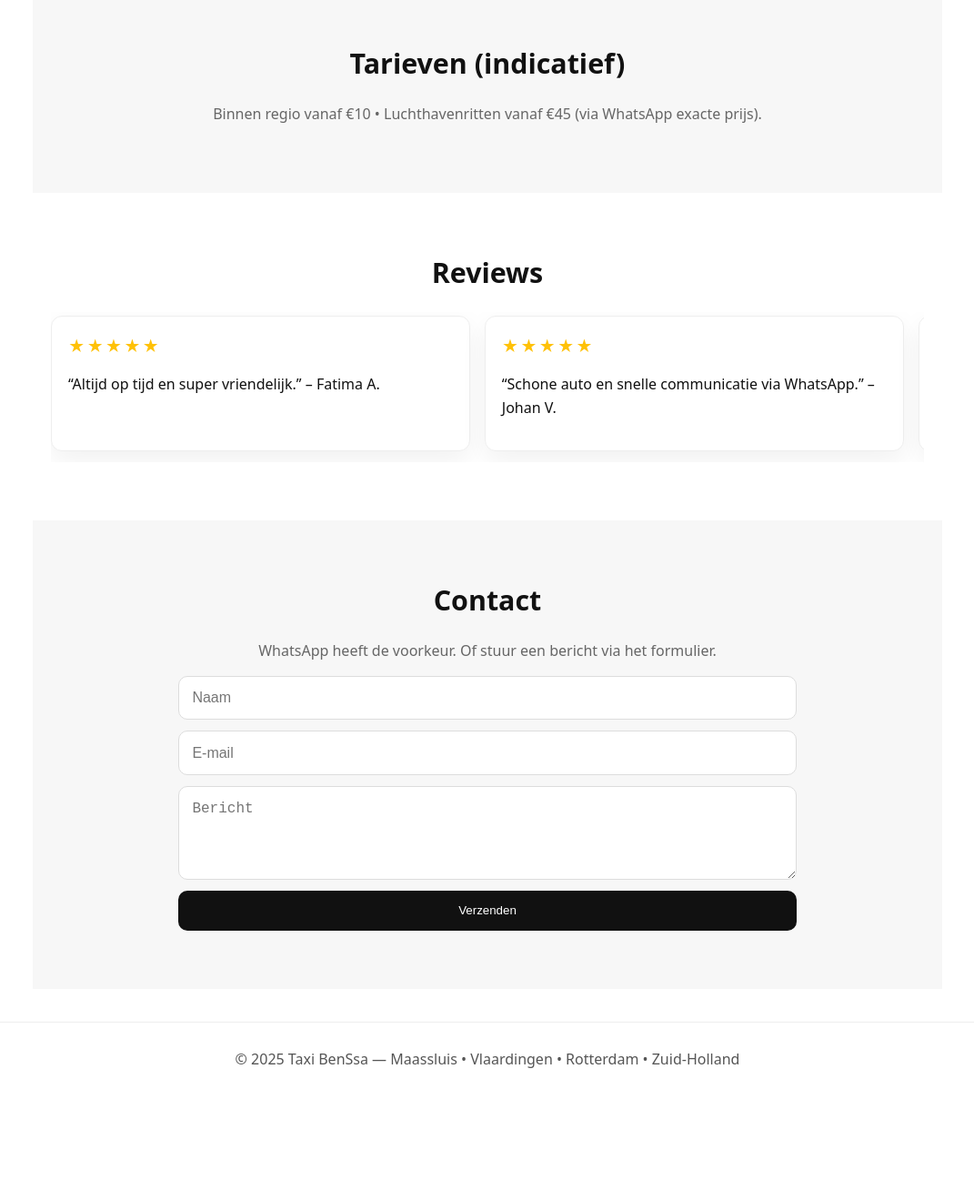
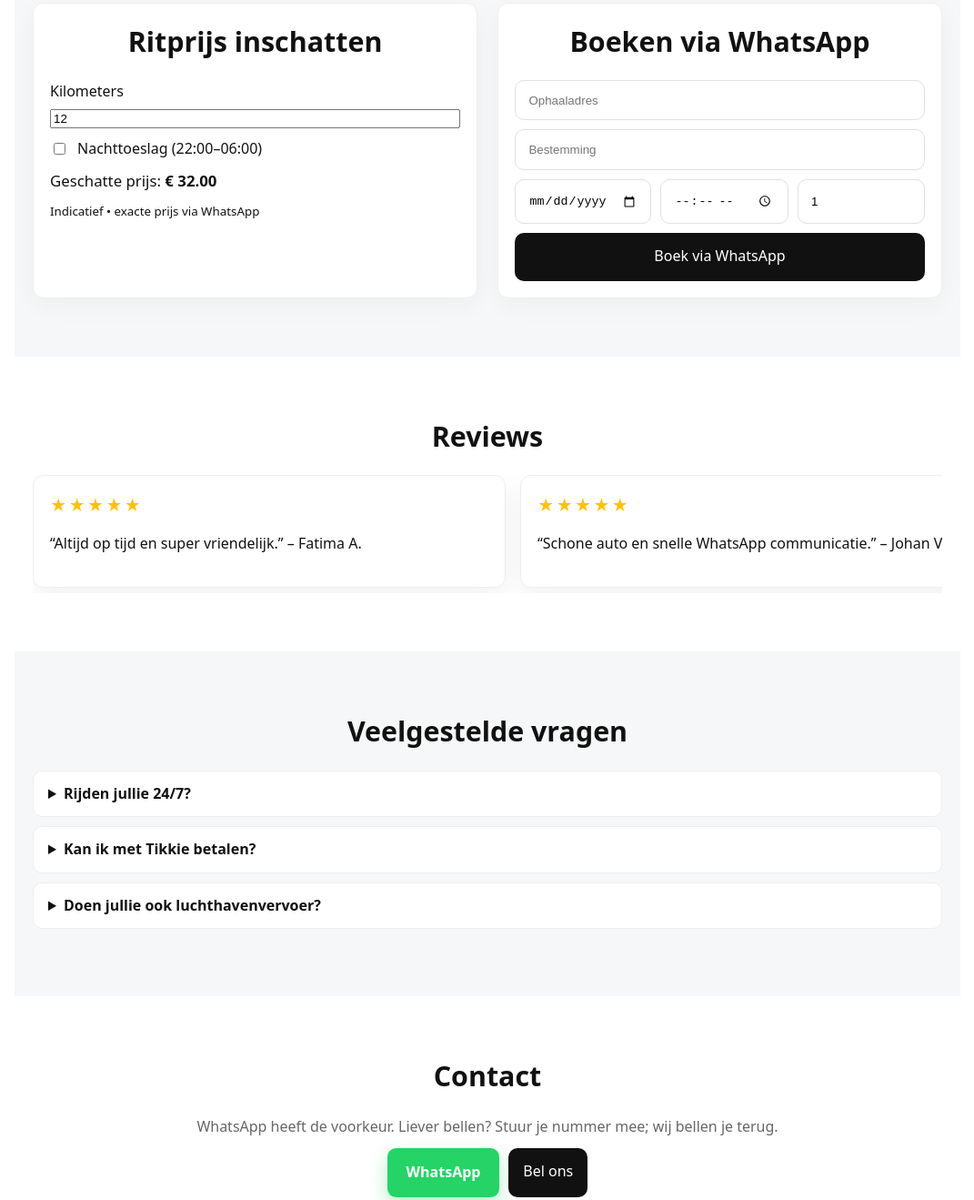
Before and after one commit to ziadben10/taxibenssa.github.io, a plain HTML site: page index.html in a window 1280 px wide. Shown: the part 1132-2451 px from the top of the page at 91% size, without its empty margins (104-1175 px from the left). Before the commit the page ends 2337 px from the top, so only its background shows below. Drawn offline with Linux system fonts and the light colour scheme.

Commit message:
Update index.html

```diff
--- a/index.html
+++ b/index.html
@@ -4,19 +4,20 @@
   <meta charset="utf-8" />
   <meta name="viewport" content="width=device-width,initial-scale=1" />
   <title>Taxi BenSsa – Taxi Maassluis, Vlaardingen & Rotterdam</title>
-  <meta name="description" content="Taxi BenSsa: snel en betrouwbaar taxivervoer in Maassluis, Vlaardingen, Rotterdam en heel Zuid-Holland. 24/7 bereikbaar. Boek direct via WhatsApp." />
+  <meta name="description" content="Snel en betrouwbaar taxivervoer in Maassluis, Vlaardingen, Rotterdam en heel Zuid-Holland. 24/7 bereikbaar. Boek direct via WhatsApp." />
   <link rel="canonical" href="https://taxibenssa.nl/">
+  <!-- OG/Twitter -->
   <meta property="og:title" content="Taxi BenSsa – Taxi Maassluis, Vlaardingen & Rotterdam">
   <meta property="og:description" content="Snel, betrouwbaar taxivervoer in Zuid-Holland. Boek direct via WhatsApp.">
   <meta property="og:type" content="website">
+  <meta property="og:image" content="https://taxibenssa.nl/hero-taxi.jpg">
+  <meta name="twitter:card" content="summary_large_image">
   <style>
-    :root{
-      --brand:#25d366; --light:#f7f7f7; --text:#111; --muted:#666;
-    }
+    :root{--brand:#25d366;--text:#111;--muted:#666;--soft:#f6f7f8}
     *{box-sizing:border-box} html,body{margin:0;padding:0}
     body{font-family:system-ui,-apple-system,Segoe UI,Roboto,Inter,Arial,sans-serif;color:var(--text);line-height:1.6;scroll-behavior:smooth;background:#fff}
     /* Lang toggle */
-    .lang{position:fixed;top:12px;right:12px;z-index:50;background:rgba(255,255,255,.92);backdrop-filter:blur(6px);border:1px solid #ddd;border-radius:999px;padding:4px 8px;display:flex;gap:6px;align-items:center;font-size:.9rem}
+    .lang{position:fixed;top:12px;right:12px;z-index:60;background:rgba(255,255,255,.92);backdrop-filter:blur(6px);border:1px solid #e7e7e8;border-radius:999px;padding:4px 8px;display:flex;gap:6px;align-items:center;font-size:.9rem}
     .lang button{background:none;border:none;padding:6px 10px;border-radius:999px;cursor:pointer}
     .lang button.active{background:#111;color:#fff}
     /* Hero */
@@ -28,187 +29,251 @@
     .hero .tag{font-size:clamp(1rem,2.2vw,1.25rem);opacity:.95;margin:0 0 1.2rem}
     .btn-wa{display:inline-block;background:var(--brand);color:#fff;text-decoration:none;padding:.9rem 1.3rem;border-radius:.6rem;font-weight:700;box-shadow:0 8px 20px rgba(37,211,102,.35)}
     .btn-wa:hover{filter:brightness(.95)}
-    /* Sections */
-    .section{padding:64px 20px;max-width:1000px;margin:0 auto}
-    .section.alt{background:var(--light)}
-    h2{margin:0 0 18px;text-align:center;font-size:clamp(1.4rem,3vw,1.9rem)}
+    .section{padding:64px 20px;max-width:1040px;margin:0 auto}
+    .section.alt{background:var(--soft)}
+    h2{margin:0 0 18px;text-align:center;font-size:clamp(1.35rem,3vw,1.9rem)}
     .lead{text-align:center;color:var(--muted);margin:0 auto 10px;max-width:820px}
     .usp{list-style:none;padding:0;margin:18px auto 0;max-width:800px}
     .usp li{padding:12px 0;border-bottom:1px solid #eee}
     .usp li:last-child{border-bottom:none}
-    /* Reviews rail */
-    .reviews{overflow:hidden}
-    .rail{display:flex;gap:16px;overflow-x:auto;scroll-snap-type:x mandatory;padding:4px 0 12px}
+    .grid2{display:grid;gap:22px}
+    .grid2>div{background:#fff;border:1px solid #eee;border-radius:12px;padding:18px;box-shadow:0 8px 28px rgba(0,0,0,.04)}
+    @media(min-width:850px){.grid2{grid-template-columns:1fr 1fr}}
+    .form{display:grid;gap:10px}
+    .form input{width:100%;padding:.85rem .9rem;border:1px solid #e0e0e0;border-radius:10px}
+    .form .row{display:grid;gap:10px}
+    @media(min-width:650px){.form .row{grid-template-columns:1fr 1fr 1fr}}
+    .btn{display:inline-block;text-align:center;text-decoration:none;padding:.85rem 1rem;border-radius:10px;color:#fff;background:#111}
+    .btn:hover{filter:brightness(.95)}
+    .lbl{display:grid;gap:6px;margin-bottom:6px}
+    .chk{display:flex;align-items:center;gap:10px;margin:10px 0}
+    .est{font-size:1.05rem;margin:10px 0 6px}
+    /* Reviews */
+    .rail{display:flex;gap:16px;overflow-x:auto;scroll-snap-type:x mandatory;padding-bottom:6px}
     .card{flex:0 0 82%;max-width:520px;scroll-snap-align:start;background:#fff;border:1px solid #eee;border-radius:12px;padding:18px;box-shadow:0 10px 30px rgba(0,0,0,.06)}
     .stars{color:#ffc107;letter-spacing:2px;font-size:1.1rem;margin-bottom:6px}
-    /* Form */
-    form{display:grid;gap:12px;max-width:680px;margin:14px auto 0}
-    input,textarea{width:100%;padding:.9rem;border:1px solid #ddd;border-radius:10px;font-size:1rem}
-    button[type=submit]{background:#111;color:#fff;border:none;padding:.9rem 1.1rem;border-radius:10px;cursor:pointer}
-    button[type=submit]:hover{filter:brightness(.95)}
+    /* FAQ */
+    .faq details{background:#fff;border:1px solid #eee;border-radius:10px;padding:12px 16px;margin:10px 0}
+    .faq summary{cursor:pointer;font-weight:600}
     /* FABs */
     .fab-wa{position:fixed;right:18px;bottom:18px;z-index:60;width:56px;height:56px;display:grid;place-items:center;font-size:24px;background:var(--brand);color:#fff;border-radius:50%;text-decoration:none;box-shadow:0 12px 28px rgba(37,211,102,.35)}
     .fab-top{position:fixed;right:18px;bottom:88px;z-index:60;width:44px;height:44px;border-radius:50%;border:none;cursor:pointer;background:#000;color:#fff;font-size:18px;box-shadow:0 8px 20px rgba(0,0,0,.25);display:none}
     /* Reveal */
     .reveal{opacity:0;transform:translateY(18px);transition:.6s ease}
     .reveal.in{opacity:1;transform:none}
-    /* Footer */
     footer{padding:28px 20px;text-align:center;color:#555;border-top:1px solid #eee;margin-top:36px}
-    @media (min-width:768px){ .card{flex-basis:48%} }
   </style>
 </head>
 <body>
-  <!-- Language toggle -->
-  <div class="lang" aria-label="Language switch">
-    <span id="labelLang">Taal:</span>
-    <button id="btnNL" class="active">NL</button>
-    <button id="btnEN">EN</button>
+  <!-- Language -->
+  <div class="lang"><span id="t_lang">Taal:</span>
+    <button id="bNL" class="active">NL</button>
+    <button id="bEN">EN</button>
   </div>
 
   <!-- HERO -->
   <header class="hero">
     <div class="inner">
-      <h1 id="h1">Taxi BenSsa</h1>
-      <p id="tag" class="tag">Altijd snel. Altijd beschikbaar in Zuid-Holland.</p>
-      <a id="cta" class="btn-wa" href="https://wa.me/31643636957?text=Hallo%20Taxi%20BenSsa%2C%20ik%20wil%20graag%20een%20rit%20boeken." target="_blank" rel="noopener">📱 Boek via WhatsApp</a>
+      <h1 id="t_h1">Taxi BenSsa</h1>
+      <p id="t_tag" class="tag">Altijd snel. Altijd beschikbaar in Zuid-Holland.</p>
+      <a id="ctaHero" class="btn-wa" href="https://wa.me/31643636957" target="_blank" rel="noopener">📱 Boek via WhatsApp</a>
     </div>
   </header>
 
   <!-- WHY -->
   <section class="section reveal" id="why">
-    <h2 id="whyH2">Waarom Taxi BenSsa?</h2>
-    <p id="areas" class="lead">Dagelijks actief in Maassluis, Vlaardingen, Rotterdam en heel Zuid-Holland.</p>
+    <h2 id="t_why_h2">Waarom Taxi BenSsa?</h2>
     <ul class="usp" id="uspList">
       <li>⏰ Altijd op tijd – we staan voor je klaar</li>
       <li>🚗 Comfortabele ritten – schone auto’s & vriendelijke chauffeurs</li>
       <li>💳 Flexibel betalen – Tikkie of contant</li>
-      <li>🌍 Actief in Maassluis, Vlaardingen, Rotterdam & omgeving</li>
+      <li>🌍 Maassluis • Vlaardingen • Rotterdam • Zuid-Holland</li>
       <li>✈️ Luchthavens – Schiphol, Rotterdam Airport, Düsseldorf</li>
     </ul>
   </section>
 
-  <!-- RATES -->
-  <section class="section alt reveal" id="rates">
-    <h2 id="ratesH2">Tarieven (indicatief)</h2>
-    <p id="ratesP" class="lead">Binnen regio vanaf €10 • Luchthavenritten vanaf €45 (via WhatsApp exacte prijs).</p>
+  <!-- ESTIMATOR + BOOKING -->
+  <section class="section alt reveal" id="book">
+    <div class="grid2">
+      <div>
+        <h2 id="t_est_h2">Ritprijs inschatten</h2>
+        <label class="lbl"><span id="t_est_km">Kilometers</span>
+          <input type="number" id="km" min="0" step="0.5" value="12">
+        </label>
+        <label class="chk">
+          <input type="checkbox" id="night"> <span id="t_est_night">Nachttoeslag (22:00–06:00)</span>
+        </label>
+        <div class="est"><span id="t_est_total">Geschatte prijs</span>: <strong id="total">€ 32.00</strong></div>
+        <small id="t_est_note">Indicatief • exacte prijs via WhatsApp</small>
+      </div>
+
+      <div>
+        <h2 id="t_book_h2">Boeken via WhatsApp</h2>
+        <div class="form">
+          <input id="pickup" placeholder="Ophaaladres">
+          <input id="drop" placeholder="Bestemming">
+          <div class="row">
+            <input id="date" type="date" placeholder="Datum">
+            <input id="time" type="time" placeholder="Tijd">
+            <input id="pax" type="number" min="1" value="1" placeholder="Personen">
+          </div>
+          <a id="ctaBook" class="btn" target="_blank" rel="noopener">Boek via WhatsApp</a>
+        </div>
+      </div>
+    </div>
   </section>
 
   <!-- REVIEWS -->
   <section class="section reveal" id="reviews">
-    <h2 id="reviewsH2">Reviews</h2>
-    <div class="reviews">
-      <div class="rail" id="rail">
-        <div class="card"><div class="stars">★★★★★</div><p>“Altijd op tijd en super vriendelijk.” – Fatima A.</p></div>
-        <div class="card"><div class="stars">★★★★★</div><p>“Schone auto en snelle communicatie via WhatsApp.” – Johan V.</p></div>
-        <div class="card"><div class="stars">★★★★★</div><p>“Binnen 10 minuten voor de deur.” – Sara E.</p></div>
-      </div>
+    <h2 id="t_rev_h2">Reviews</h2>
+    <div class="rail">
+      <div class="card"><div class="stars">★★★★★</div><p>“Altijd op tijd en super vriendelijk.” – Fatima A.</p></div>
+      <div class="card"><div class="stars">★★★★★</div><p>“Schone auto en snelle WhatsApp communicatie.” – Johan V.</p></div>
+      <div class="card"><div class="stars">★★★★★</div><p>“Binnen 10 minuten voor de deur.” – Sara E.</p></div>
     </div>
   </section>
 
+  <!-- FAQ -->
+  <section class="section alt reveal" id="faq">
+    <h2 id="t_faq_h2">Veelgestelde vragen</h2>
+    <div class="faq" id="faqBox"></div>
+  </section>
+
   <!-- CONTACT -->
-  <section class="section alt reveal" id="contact">
-    <h2 id="contactH2">Contact</h2>
-    <p id="contactP" class="lead">WhatsApp heeft de voorkeur. Of stuur een bericht via het formulier.</p>
-    <form onsubmit="event.preventDefault(); alert(currentLang==='nl'?'Verzonden! We nemen snel contact op.':'Sent! We will get back to you soon.'); this.reset();">
-      <input id="fName" type="text" placeholder="Naam" required />
-      <input id="fEmail" type="email" placeholder="E-mail" required />
-      <textarea id="fMsg" rows="4" placeholder="Bericht" required></textarea>
-      <button id="fSend" type="submit">Verzenden</button>
-    </form>
+  <section class="section reveal" id="contact">
+    <h2 id="t_contact_h2">Contact</h2>
+    <p id="t_contact_p" class="lead">WhatsApp heeft de voorkeur. Liever bellen? Stuur je nummer mee; wij bellen je terug.</p>
+    <div style="display:flex;gap:10px;justify-content:center;flex-wrap:wrap">
+      <a class="btn-wa" href="https://wa.me/31643636957" target="_blank" rel="noopener">WhatsApp</a>
+      <a class="btn" href="tel:+31643636957">Bel ons</a>
+    </div>
   </section>
 
   <!-- FABs -->
-  <a class="fab-wa" id="fabWa" href="https://wa.me/31643636957?text=Hallo%20Taxi%20BenSsa%2C%20ik%20wil%20graag%20een%20rit%20boeken." target="_blank" rel="noopener" aria-label="WhatsApp">💬</a>
-  <button class="fab-top" id="toTop" aria-label="Terug naar boven">↑</button>
+  <a class="fab-wa" href="https://wa.me/31643636957" target="_blank" rel="noopener" aria-label="WhatsApp">💬</a>
+  <button class="fab-top" id="toTop" aria-label="Top">↑</button>
 
-  <footer>© <span id="yr"></span> Taxi BenSsa — Maassluis • Vlaardingen • Rotterdam • Zuid-Holland</footer>
+  <footer>© <span id="yr"></span> Taxi BenSsa — Zuid-Holland</footer>
+
+  <!-- JSON-LD (Taxi + FAQ) -->
+  <script id="ld-taxi" type="application/ld+json"></script>
+  <script id="ld-faq" type="application/ld+json"></script>
 
   <script>
-    // Year
-    document.getElementById('yr').textContent = new Date().getFullYear();
-
-    // Reveal on scroll
-    const io = new IntersectionObserver(ents=>{
-      ents.forEach(e=>{ if(e.isIntersecting) e.target.classList.add('in'); });
-    },{threshold:.15});
-    document.querySelectorAll('.reveal').forEach(el=>io.observe(el));
-
-    // Scroll-to-top visibility
-    const topBtn = document.getElementById('toTop');
-    window.addEventListener('scroll', ()=>{ topBtn.style.display = (window.scrollY>300)?'grid':'none'; });
-    topBtn.addEventListener('click', ()=>window.scrollTo({top:0,behavior:'smooth'}));
-
-    // i18n (client-side)
-    let currentLang = 'nl';
-    const T = {
-      nl:{
-        labelLang:'Taal:', h1:'Taxi BenSsa', tag:'Altijd snel. Altijd beschikbaar in Zuid-Holland.',
-        cta:'📱 Boek via WhatsApp',
-        whyH2:'Waarom Taxi BenSsa?', areas:'Dagelijks actief in Maassluis, Vlaardingen, Rotterdam en heel Zuid-Holland.',
-        usps:[
-          '⏰ Altijd op tijd – we staan voor je klaar',
-          '🚗 Comfortabele ritten – schone auto’s & vriendelijke chauffeurs',
-          '💳 Flexibel betalen – Tikkie of contant',
-          '🌍 Actief in Maassluis, Vlaardingen, Rotterdam & omgeving',
-          '✈️ Luchthavens – Schiphol, Rotterdam Airport, Düsseldorf'
-        ],
-        ratesH2:'Tarieven (indicatief)', ratesP:'Binnen regio vanaf €10 • Luchthavenritten vanaf €45 (via WhatsApp exacte prijs).',
-        reviewsH2:'Reviews',
-        contactH2:'Contact', contactP:'WhatsApp heeft de voorkeur. Of stuur een bericht via het formulier.',
-        fName:'Naam', fEmail:'E-mail', fMsg:'Bericht', fSend:'Verzenden',
-        waText:'Hallo Taxi BenSsa, ik wil graag een rit boeken.'
+    // ---- i18n ----
+    let lang='nl';
+    const T={
+      nl:{lang:'Taal:',h1:'Taxi BenSsa',tag:'Altijd snel. Altijd beschikbaar in Zuid-Holland.',
+          why_h2:'Waarom Taxi BenSsa?',
+          est_h2:'Ritprijs inschatten',est_km:'Kilometers',est_night:'Nachttoeslag (22:00–06:00)',est_total:'Geschatte prijs',est_note:'Indicatief • exacte prijs via WhatsApp',
+          book_h2:'Boeken via WhatsApp',book_send:'Boek via WhatsApp',
+          rev_h2:'Reviews',faq_h2:'Veelgestelde vragen',
+          contact_h2:'Contact',contact_p:'WhatsApp heeft de voorkeur. Liever bellen? Stuur je nummer mee; wij bellen je terug.',
+          faq:[
+            {q:'Rijden jullie 24/7?',a:'Ja, we zijn 24/7 beschikbaar. WhatsApp is de snelste manier om te boeken.'},
+            {q:'Kan ik met Tikkie betalen?',a:'Ja. Tikkie of contant – wat jij wilt.'},
+            {q:'Doen jullie ook luchthavenvervoer?',a:'Zeker. Schiphol, Rotterdam Airport, Düsseldorf en meer.'}
+          ],
+          waText:(p)=>`Boeking Taxi BenSsa:
+- Ophaaladres: ${p.pickup}
+- Bestemming: ${p.drop}
+- Datum: ${p.date}
+- Tijd: ${p.time}
+- Personen: ${p.pax}
+(Verstuurd via website)`,
       },
-      en:{
-        labelLang:'Language:', h1:'Taxi BenSsa', tag:'Always fast. Always available in South Holland.',
-        cta:'📱 Book via WhatsApp',
-        whyH2:'Why Taxi BenSsa?', areas:'Active in Maassluis, Vlaardingen, Rotterdam and across South Holland.',
-        usps:[
-          '⏰ Always on time – ready when you are',
-          '🚗 Comfortable rides – clean cars & friendly drivers',
-          '💳 Flexible payment – Tikkie or cash',
-          '🌍 Active in Maassluis, Vlaardingen, Rotterdam & area',
-          '✈️ Airports – Schiphol, Rotterdam Airport, Düsseldorf'
-        ],
-        ratesH2:'Rates (indicative)', ratesP:'Local rides from €10 • Airport from €45 (get exact price via WhatsApp).',
-        reviewsH2:'Reviews',
-        contactH2:'Contact', contactP:'WhatsApp preferred. Or send a message via the form.',
-        fName:'Name', fEmail:'Email', fMsg:'Message', fSend:'Send',
-        waText:'Hello Taxi BenSsa, I would like to book a ride.'
+      en:{lang:'Language:',h1:'Taxi BenSsa',tag:'Always fast. Always available in South Holland.',
+          why_h2:'Why Taxi BenSsa?',
+          est_h2:'Estimate your fare',est_km:'Kilometers',est_night:'Night surcharge (22:00–06:00)',est_total:'Estimated price',est_note:'Indicative • exact price via WhatsApp',
+          book_h2:'Book via WhatsApp',book_send:'Send to WhatsApp',
+          rev_h2:'Reviews',faq_h2:'Frequently asked questions',
+          contact_h2:'Contact',contact_p:'WhatsApp preferred. Rather get a call? Include your number and we call you back.',
+          faq:[
+            {q:'Are you available 24/7?',a:'Yes. WhatsApp is the fastest way to book.'},
+            {q:'Can I pay by Tikkie?',a:'Yes. Tikkie or cash – up to you.'},
+            {q:'Do you offer airport rides?',a:'Absolutely. Schiphol, Rotterdam Airport, Düsseldorf and more.'}
+          ],
+          waText:(p)=>`Booking Taxi BenSsa:
+- Pickup: ${p.pickup}
+- Destination: ${p.drop}
+- Date: ${p.date}
+- Time: ${p.time}
+- Passengers: ${p.pax}
+(Sent via website)`,
       }
     };
 
-    function applyLang(lang){
-      currentLang = lang;
-      const L = T[lang];
-      document.getElementById('labelLang').textContent = L.labelLang;
-      document.getElementById('h1').textContent = L.h1;
-      document.getElementById('tag').textContent = L.tag;
-      document.getElementById('cta').textContent = L.cta;
-      document.getElementById('whyH2').textContent = L.whyH2;
-      document.getElementById('areas').textContent = L.areas;
-      const ul = document.getElementById('uspList'); ul.innerHTML='';
-      L.usps.forEach(x=>{ const li=document.createElement('li'); li.textContent=x; ul.appendChild(li); });
-      document.getElementById('ratesH2').textContent = L.ratesH2;
-      document.getElementById('ratesP').textContent = L.ratesP;
-      document.getElementById('reviewsH2').textContent = L.reviewsH2;
-      document.getElementById('contactH2').textContent = L.contactH2;
-      document.getElementById('contactP').textContent = L.contactP;
-      document.getElementById('fName').placeholder = L.fName;
-      document.getElementById('fEmail').placeholder = L.fEmail;
-      document.getElementById('fMsg').placeholder = L.fMsg;
-      document.getElementById('fSend').textContent = L.fSend;
-      const wa = 'https://wa.me/31643636957?text='+encodeURIComponent(L.waText);
-      document.getElementById('cta').href = wa;
-      document.getElementById('fabWa').href = wa;
-      document.getElementById('btnNL').classList.toggle('active', lang==='nl');
-      document.getElementById('btnEN').classList.toggle('active', lang==='en');
-      document.title = (lang==='nl')
-        ? 'Taxi BenSsa – Taxi Maassluis, Vlaardingen & Rotterdam'
-        : 'Taxi BenSsa – Taxi Maassluis, Vlaardingen & Rotterdam';
+    function applyLang(L){
+      document.getElementById('t_lang').textContent = T[L].lang;
+      document.getElementById('t_h1').textContent = T[L].h1;
+      document.getElementById('t_tag').textContent = T[L].tag;
+      document.getElementById('t_why_h2').textContent = T[L].why_h2;
+      document.getElementById('t_est_h2').textContent = T[L].est_h2;
+      document.getElementById('t_est_km').textContent = T[L].est_km;
+      document.getElementById('t_est_night').textContent = T[L].est_night;
+      document.getElementById('t_est_total').textContent = T[L].est_total;
+      document.getElementById('t_est_note').textContent = T[L].est_note;
+      document.getElementById('t_book_h2').textContent = T[L].book_h2;
+      document.getElementById('ctaBook').textContent = T[L].book_send;
+      document.getElementById('t_rev_h2').textContent = T[L].rev_h2;
+      document.getElementById('t_faq_h2').textContent = T[L].faq_h2;
+      document.getElementById('t_contact_h2').textContent = T[L].contact_h2;
+      document.getElementById('t_contact_p').textContent = T[L].contact_p;
+
+      // FAQ render
+      const faqBox=document.getElementById('faqBox');
+      faqBox.innerHTML='';
+      T[L].faq.forEach(f=>{
+        const d=document.createElement('details');
+        const s=document.createElement('summary'); s.textContent=f.q;
+        const p=document.createElement('p'); p.textContent=f.a;
+        d.appendChild(s); d.appendChild(p); faqBox.appendChild(d);
+      });
+
+      // JSON-LD (Taxi)
+      document.getElementById('ld-taxi').textContent = JSON.stringify({
+        "@context":"https://schema.org","@type":"TaxiService","name":"Taxi BenSsa",
+        "url":"https://taxibenssa.nl","telephone":"+31643636957",
+        "areaServed":["Maassluis","Vlaardingen","Rotterdam","Zuid-Holland"],
+        "openingHours":"Mo-Su 00:00-23:59",
+        "aggregateRating":{"@type":"AggregateRating","ratingValue":"5.0","reviewCount":"120"}
+      });
+      // JSON-LD (FAQ)
+      document.getElementById('ld-faq').textContent = JSON.stringify({
+        "@context":"https://schema.org","@type":"FAQPage",
+        "mainEntity": T[L].faq.map(f=>({"@type":"Question","name":f.q,"acceptedAnswer":{"@type":"Answer","text":f.a}}))
+      });
     }
-    document.getElementById('btnNL').addEventListener('click',()=>applyLang('nl'));
-    document.getElementById('btnEN').addEventListener('click',()=>applyLang('en'));
+
+    // initial lang
     applyLang('nl');
+    document.getElementById('bNL').onclick=()=>{lang='nl';applyLang('nl');bNL.classList.add('active');bEN.classList.remove('active')};
+    document.getElementById('bEN').onclick=()=>{lang='en';applyLang('en');bEN.classList.add('active');bNL.classList.remove('active')};
+
+    // year
+    document.getElementById('yr').textContent=new Date().getFullYear();
+
+    // estimator
+    const base=8, perKm=2, nightFee=5;
+    function calc(){const km=+document.getElementById('km').value||0; const night=document.getElementById('night').checked; const total=base+km*perKm+(night?nightFee:0); document.getElementById('total').textContent='€ '+total.toFixed(2)}
+    km.oninput=calc; night.onchange=calc; calc();
+
+    // booking whatsapp
+    function buildWA(){
+      const p={pickup:pickup.value.trim()||'-',drop:drop.value.trim()||'-',date:date.value||'-',time:time.value||'-',pax:pax.value||'1'};
+      const text=T[lang].waText(p);
+      ctaBook.href='https://wa.me/31643636957?text='+encodeURIComponent(text);
+    }
+    [pickup,drop,date,time,pax].forEach(el=>el.addEventListener('input',buildWA)); buildWA();
+
+    // scroll to top
+    const toTop=document.getElementById('toTop');
+    window.addEventListener('scroll',()=>{toTop.style.display=window.scrollY>320?'grid':'none'});
+    toTop.onclick=()=>window.scrollTo({top:0,behavior:'smooth'});
+
+    // reveal
+    const io=new IntersectionObserver(ents=>ents.forEach(e=>{if(e.isIntersecting)e.target.classList.add('in')}),{threshold:.14});
+    document.querySelectorAll('.reveal').forEach(el=>io.observe(el));
   </script>
 </body>
 </html>
```
